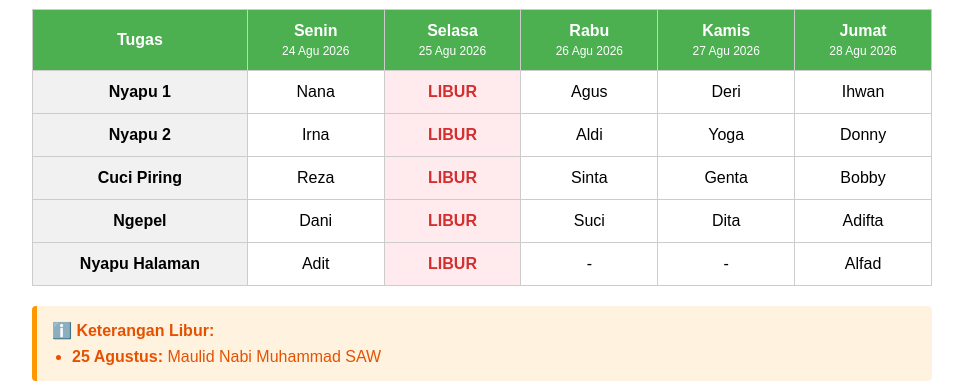
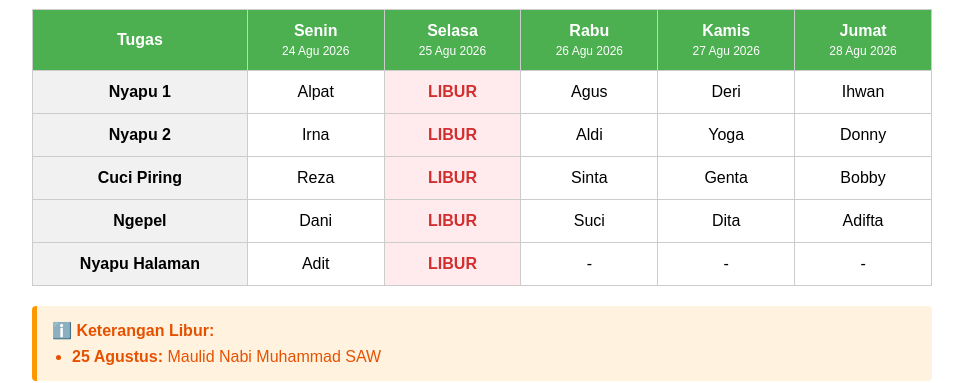
Before and after one commit to dn-p/piket-r7, a React (Create React App) app: page / in a window 1280 px wide. Shown: the part 192-575 px from the top of the page, without its empty margins (158-1121 px from the left). Built offline with nearby package versions, Linux system fonts and the light colour scheme.

Commit message:
removee Nana temporarily, add Alpat to reguler

```diff
--- a/src/App.js
+++ b/src/App.js
@@ -9,7 +9,7 @@ const START_DATE = new Date('2026-05-04T00:00:00');
 
 // Tugas fixed (tidak ikut rolling)
 const FIXED_TASKS = [
-  { name: 'Nyapu Halaman', assignments: { 0: 'Adit', 4: 'Alfad' } }, // 0: Senin, 4: Jumat
+  { name: 'Nyapu Halaman', assignments: { 0: 'Adit'} }, // 0: Senin, 4: Jumat
 ];
 
 // 1. UBAH DATA LIBUR JADI OBJECT AGAR ADA NAMANYA
@@ -25,7 +25,7 @@ const HOLIDAYS = [
 ];
 
 const PEOPLE_BY_DAY = [
-    ['Reza', 'Dani', 'Nana', 'Irna'] , // 0: Senin
+  ['Reza', 'Dani', 'Alpat', 'Irna'] , // 0: Senin
   ['Rifai', 'Hanifah', 'Ayu', 'Aji'],  // 1: Selasa
   ['Suci', 'Agus', 'Aldi', 'Sinta'],   // 2: Rabu
   ['Genta', 'Dita', 'Deri', 'Yoga'],   // 3: Kamis
```
